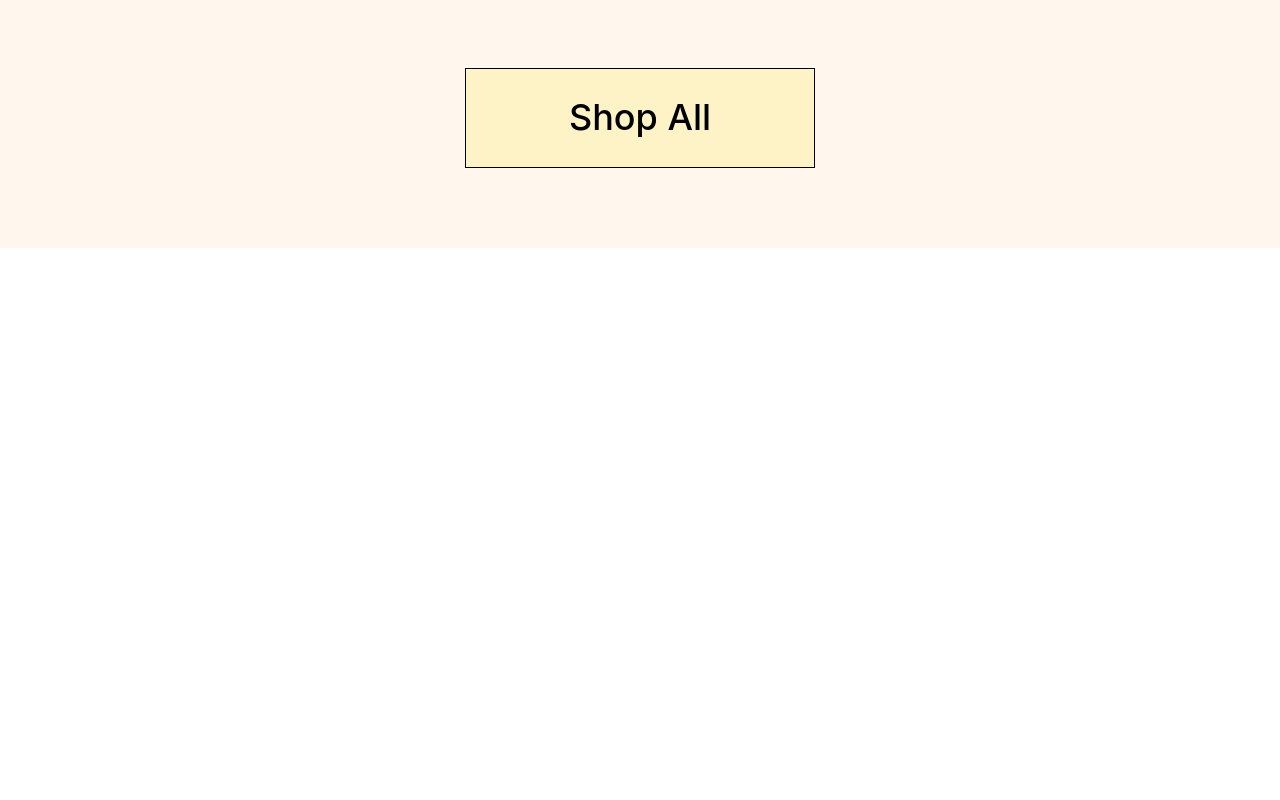
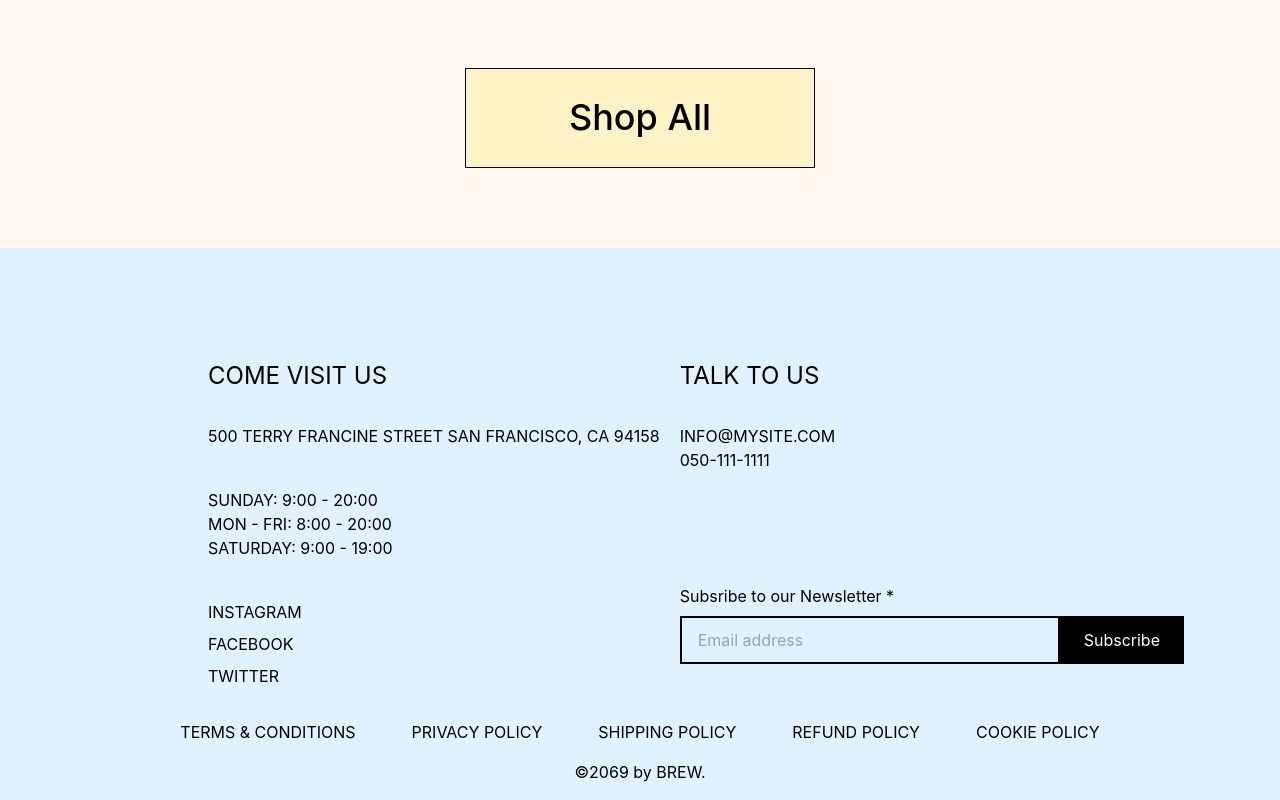
Before and after one commit to Daniel1589/vite-coffeeshop, a React (Vite) app: page / in a window 1280 px wide. Shown: the part 3874-4674 px from the top of the page. Before the commit the page ends 4122 px from the top, so only its background shows below. Built offline with nearby package versions, Linux system fonts and the light colour scheme.

Commit message:
Added a complete Footer component

```diff
--- a/src/components/Footer.tsx
+++ b/src/components/Footer.tsx
@@ -1,3 +1,58 @@
+import { Link } from "react-router-dom";
+
 export const Footer = () => {
-  return <div></div>;
+  return (
+    <div className="bg-sky-100 py-28 flex flex-col">
+      <div className="flex flex-col gap-8 pl-52">
+        <h1 className="text-2xl">COME VISIT US</h1>
+        <ul className="flex flex-col gap-10">
+          <li>500 TERRY FRANCINE STREET SAN FRANCISCO, CA 94158</li>
+          <ul>
+            <li>SUNDAY: 9:00 - 20:00</li>
+            <li>MON - FRI: 8:00 - 20:00</li>
+            <li>SATURDAY: 9:00 - 19:00</li>
+          </ul>
+          <ul className="flex flex-col gap-2">
+            <li>INSTAGRAM</li>
+            <li>FACEBOOK</li>
+            <li>TWITTER</li>
+          </ul>
+        </ul>
+      </div>
+
+      <div className="flex absolute  right-24 flex-col gap-8">
+        <h1 className="text-2xl">TALK TO US</h1>
+
+        <ul className="">
+          <li>INFO@MYSITE.COM</li>
+          <li>050-111-1111</li>
+        </ul>
+
+        <div className="flex flex-col gap-2 pt-20">
+          <p>Subsribe to our Newsletter *</p>
+          <div className="flex">
+            <input
+              className="bg-sky-100 border-black border-2 pl-4 pr-28"
+              type="email"
+              placeholder="Email address"
+            ></input>
+
+            <div className="bg-black text-white px-6 py-3 text-l hover:bg-green-700 duration-500">
+              <Link to="/Subscribe">Subscribe</Link>
+            </div>
+          </div>
+        </div>
+      </div>
+      <div className="flex flex-col items-center absolute bottom-0 left-0 right-0">
+        <ul className="flex gap-14">
+          <li>TERMS & CONDITIONS</li>
+          <li>PRIVACY POLICY</li>
+          <li>SHIPPING POLICY</li>
+          <li>REFUND POLICY</li>
+          <li>COOKIE POLICY</li>
+        </ul>
+        <p className="py-4">©2069 by BREW.</p>
+      </div>
+    </div>
+  );
 };
```
